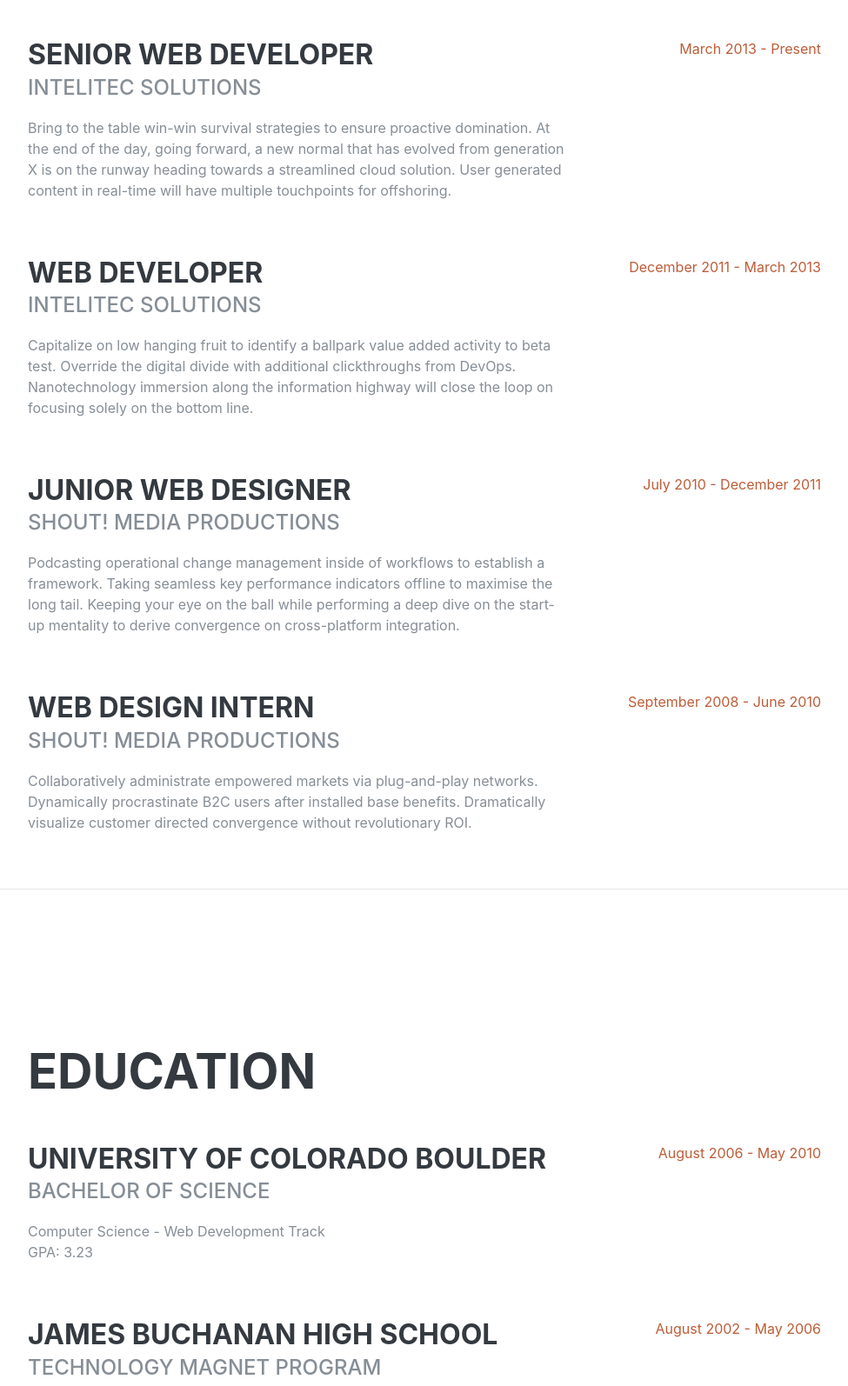
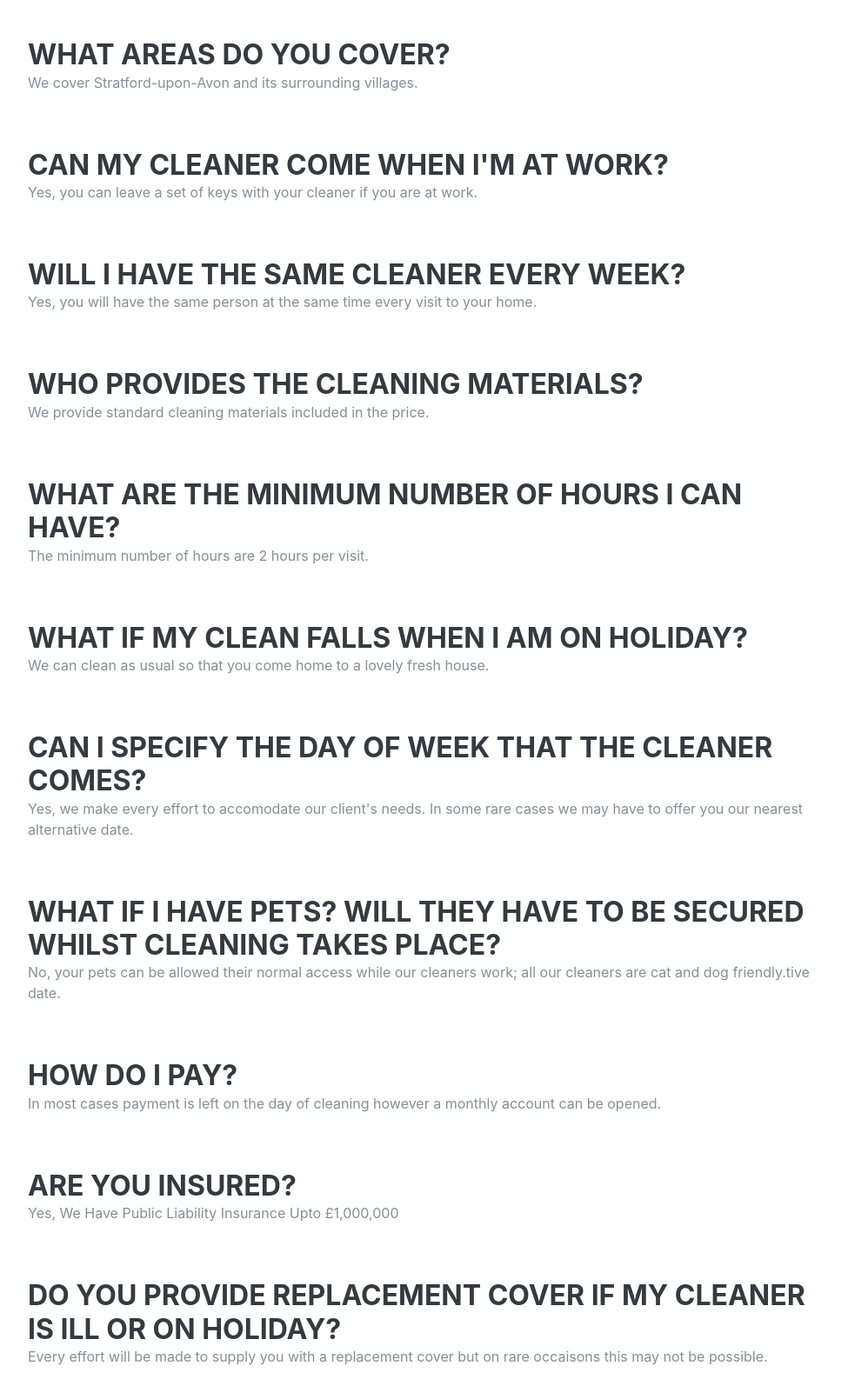
Before and after one commit to JackSnowdon/Chores, a website: page index.html in a window 1280 px wide. Shown: the part 920-2514 px from the top of the page at 87% size, without its empty margins (288-1263 px from the left). Drawn offline with nearby package versions, Linux system fonts and the light colour scheme; a web font is replaced by a local one.

Commit message:
FAQ Info complete

```diff
--- a/index.html
+++ b/index.html
@@ -8,11 +8,10 @@
     <meta name="description" content="">
     <meta name="author" content="">
 
-  <title>Resume - Start Bootstrap Theme</title>
+    <title>Chores - We Could Do Yours!</title>
 
     <!-- Bootstrap core CSS -->
-  <link rel="stylesheet" href="https://stackpath.bootstrapcdn.com/bootstrap/4.3.1/css/bootstrap.min.css"
-    integrity="sha384-ggOyR0iXCbMQv3Xipma34MD+dH/1fQ784/j6cY/iJTQUOhcWr7x9JvoRxT2MZw1T" crossorigin="anonymous">
+    <link rel="stylesheet" href="https://stackpath.bootstrapcdn.com/bootstrap/4.3.1/css/bootstrap.min.css" integrity="sha384-ggOyR0iXCbMQv3Xipma34MD+dH/1fQ784/j6cY/iJTQUOhcWr7x9JvoRxT2MZw1T" crossorigin="anonymous">
 
 
 
@@ -30,8 +29,7 @@
         <img class="img-fluid img-profile rounded-circle mx-auto mb-2" src="img/profile.jpg" alt="">
       </span>
         </a>
-    <button class="navbar-toggler" type="button" data-toggle="collapse" data-target="#navbarSupportedContent"
-      aria-controls="navbarSupportedContent" aria-expanded="false" aria-label="Toggle navigation">
+        <button class="navbar-toggler" type="button" data-toggle="collapse" data-target="#navbarSupportedContent" aria-controls="navbarSupportedContent" aria-expanded="false" aria-label="Toggle navigation">
       <span class="navbar-toggler-icon"></span>
     </button>
         <div class="collapse navbar-collapse" id="navbarSupportedContent">
@@ -64,18 +62,11 @@
             <div class="w-100">
                 <h1 class="mb-0">Chores
                 </h1>
-        <div class="subheading mb-5">11 Bromford Way
-
-          Stratford-upon-Avon
-
-          Warwickshire
-
-          CV37 9PA
+                <div class="subheading mb-5">11 Bromford Way Stratford-upon-Avon Warwickshire CV37 9PA
                     <a class="mail-link" href="mailto:enquiry@chores.info">enquiry@chores.info</a>
                 </div>
-        <p class="lead mb-5">If you dream of walking into an immaculate house without the time or effort, then Chores is
-          ready to help. Our cleaning services cover a wide range of tasks to free up your time so that you can
-          concentrate on the important things in life like your family, friends, career or hobbies.</p>
+                <p class="lead mb-5">If you dream of walking into an immaculate house without the time or effort, then Chores is ready to help. Our cleaning services cover a wide range of tasks to free up your time so that you can concentrate on the important things in life
+                    like your family, friends, career or hobbies.</p>
                 <div class="social-icons">
                     <a href="#">
                         <i class="fab fa-linkedin-in"></i>
@@ -101,54 +92,102 @@
 
                 <div class="resume-item d-flex flex-column flex-md-row justify-content-between mb-5">
                     <div class="resume-content">
-            <h3 class="mb-0">Senior Web Developer</h3>
-            <div class="subheading mb-3">Intelitec Solutions</div>
-            <p>Bring to the table win-win survival strategies to ensure proactive domination. At the end of the day,
-              going forward, a new normal that has evolved from generation X is on the runway heading towards a
-              streamlined cloud solution. User generated content in real-time will have multiple touchpoints for
-              offshoring.</p>
-          </div>
-          <div class="resume-date text-md-right">
-            <span class="text-primary">March 2013 - Present</span>
+                        <h3 class="mb-0">What Areas Do You Cover?</h3>
+                        <p>We cover Stratford-upon-Avon and its surrounding villages.
+                        </p>
                     </div>
                 </div>
 
                 <div class="resume-item d-flex flex-column flex-md-row justify-content-between mb-5">
                     <div class="resume-content">
-            <h3 class="mb-0">Web Developer</h3>
-            <div class="subheading mb-3">Intelitec Solutions</div>
-            <p>Capitalize on low hanging fruit to identify a ballpark value added activity to beta test. Override the
-              digital divide with additional clickthroughs from DevOps. Nanotechnology immersion along the information
-              highway will close the loop on focusing solely on the bottom line.</p>
-          </div>
-          <div class="resume-date text-md-right">
-            <span class="text-primary">December 2011 - March 2013</span>
+                        <h3 class="mb-0">Can My Cleaner Come When I'm At Work?</h3>
+                        <p>Yes, you can leave a set of keys with your cleaner if you are at work.
+                        </p>
                     </div>
                 </div>
 
                 <div class="resume-item d-flex flex-column flex-md-row justify-content-between mb-5">
                     <div class="resume-content">
-            <h3 class="mb-0">Junior Web Designer</h3>
-            <div class="subheading mb-3">Shout! Media Productions</div>
-            <p>Podcasting operational change management inside of workflows to establish a framework. Taking seamless
-              key performance indicators offline to maximise the long tail. Keeping your eye on the ball while
-              performing a deep dive on the start-up mentality to derive convergence on cross-platform integration.</p>
-          </div>
-          <div class="resume-date text-md-right">
-            <span class="text-primary">July 2010 - December 2011</span>
+                        <h3 class="mb-0">Will I Have The Same Cleaner Every Week?</h3>
+                        <p>Yes, you will have the same person at the same time every visit to your home.
+                        </p>
                     </div>
                 </div>
 
-        <div class="resume-item d-flex flex-column flex-md-row justify-content-between">
+                <div class="resume-item d-flex flex-column flex-md-row justify-content-between mb-5">
                     <div class="resume-content">
-            <h3 class="mb-0">Web Design Intern</h3>
-            <div class="subheading mb-3">Shout! Media Productions</div>
-            <p>Collaboratively administrate empowered markets via plug-and-play networks. Dynamically procrastinate B2C
-              users after installed base benefits. Dramatically visualize customer directed convergence without
-              revolutionary ROI.</p>
+                        <h3 class="mb-0">Who Provides The Cleaning Materials?</h3>
+                        <p>We provide standard cleaning materials included in the price.
+                        </p>
                     </div>
-          <div class="resume-date text-md-right">
-            <span class="text-primary">September 2008 - June 2010</span>
+                </div>
+
+                <div class="resume-item d-flex flex-column flex-md-row justify-content-between mb-5">
+                    <div class="resume-content">
+                        <h3 class="mb-0">What Are The Minimum Number Of Hours I Can Have?</h3>
+                        <p>The minimum number of hours are 2 hours per visit.
+                        </p>
+                    </div>
+                </div>
+
+                <div class="resume-item d-flex flex-column flex-md-row justify-content-between mb-5">
+                    <div class="resume-content">
+                        <h3 class="mb-0">What If My Clean Falls When I Am On Holiday?</h3>
+                        <p>We can clean as usual so that you come home to a lovely fresh house.
+                        </p>
+                    </div>
+                </div>
+
+                <div class="resume-item d-flex flex-column flex-md-row justify-content-between mb-5">
+                    <div class="resume-content">
+                        <h3 class="mb-0">Can I Specify The Day Of Week That The Cleaner Comes?</h3>
+                        <p>Yes, we make every effort to accomodate our client's needs. In some rare cases we may have to offer you our nearest alternative date.
+                        </p>
+                    </div>
+                </div>
+
+                <div class="resume-item d-flex flex-column flex-md-row justify-content-between mb-5">
+                    <div class="resume-content">
+                        <h3 class="mb-0">What If I Have Pets? Will They Have To Be Secured Whilst Cleaning Takes Place?</h3>
+                        <p>
+                            No, your pets can be allowed their normal access while our cleaners work; all our cleaners are cat and dog friendly.tive date.
+                        </p>
+                    </div>
+                </div>
+
+                <div class="resume-item d-flex flex-column flex-md-row justify-content-between mb-5">
+                    <div class="resume-content">
+                        <h3 class="mb-0">How Do I Pay?</h3>
+                        <p>
+                            In most cases payment is left on the day of cleaning however a monthly account can be opened.
+                        </p>
+                    </div>
+                </div>
+
+                <div class="resume-item d-flex flex-column flex-md-row justify-content-between mb-5">
+                    <div class="resume-content">
+                        <h3 class="mb-0">Are You Insured?</h3>
+                        <p>
+                            Yes, We Have Public Liability Insurance Upto £1,000,000
+                        </p>
+                    </div>
+                </div>
+
+                <div class="resume-item d-flex flex-column flex-md-row justify-content-between mb-5">
+                    <div class="resume-content">
+                        <h3 class="mb-0">Do You Provide Replacement Cover If My Cleaner Is Ill Or On Holiday?</h3>
+                        <p>
+                            Every effort will be made to supply you with a replacement cover but on rare occaisons this may not be possible.
+                        </p>
+                    </div>
+                </div>
+
+                <div class="resume-item d-flex flex-column flex-md-row justify-content-between mb-5">
+                    <div class="resume-content">
+                        <h3 class="mb-0">How Can I Book Your Services?</h3>
+                        <p>
+                            Please contact us at <a class="mail-link" href="mailto:enquiry@chores.info">enquiry@chores.info</a> or call: 07905674808
+                        </p>
                     </div>
                 </div>
 
@@ -237,17 +276,13 @@
                 <div class="subheading mb-3">Workflow</div>
                 <ul class="fa-ul mb-0">
                     <li>
-            <i class="fa-li fa fa-check"></i>
-            Mobile-First, Responsive Design</li>
+                        <i class="fa-li fa fa-check"></i> Mobile-First, Responsive Design</li>
                     <li>
-            <i class="fa-li fa fa-check"></i>
-            Cross Browser Testing &amp; Debugging</li>
+                        <i class="fa-li fa fa-check"></i> Cross Browser Testing &amp; Debugging</li>
                     <li>
-            <i class="fa-li fa fa-check"></i>
-            Cross Functional Teams</li>
+                        <i class="fa-li fa fa-check"></i> Cross Functional Teams</li>
                     <li>
-            <i class="fa-li fa fa-check"></i>
-            Agile Development &amp; Scrum</li>
+                        <i class="fa-li fa fa-check"></i> Agile Development &amp; Scrum</li>
                 </ul>
             </div>
         </section>
@@ -257,12 +292,11 @@
         <section class="resume-section p-3 p-lg-5 d-flex align-items-center" id="interests">
             <div class="w-100">
                 <h2 class="mb-5">Interests</h2>
-        <p>Apart from being a web developer, I enjoy most of my time being outdoors. In the winter, I am an avid skier
-          and novice ice climber. During the warmer months here in Colorado, I enjoy mountain biking, free climbing, and
-          kayaking.</p>
-        <p class="mb-0">When forced indoors, I follow a number of sci-fi and fantasy genre movies and television shows,
-          I am an aspiring chef, and I spend a large amount of my free time exploring the latest technology advancements
-          in the front-end web development world.</p>
+                <p>Apart from being a web developer, I enjoy most of my time being outdoors. In the winter, I am an avid skier and novice ice climber. During the warmer months here in Colorado, I enjoy mountain biking, free climbing, and kayaking.
+                </p>
+                <p class="mb-0">When forced indoors, I follow a number of sci-fi and fantasy genre movies and television shows, I am an aspiring chef, and I spend a large amount of my free time exploring the latest technology advancements in the front-end web development
+                    world.
+                </p>
             </div>
         </section>
 
@@ -273,31 +307,24 @@
                 <h2 class="mb-5">Awards &amp; Certifications</h2>
                 <ul class="fa-ul mb-0">
                     <li>
-            <i class="fa-li fa fa-trophy text-warning"></i>
-            Google Analytics Certified Developer</li>
+                        <i class="fa-li fa fa-trophy text-warning"></i> Google Analytics Certified Developer</li>
                     <li>
-            <i class="fa-li fa fa-trophy text-warning"></i>
-            Mobile Web Specialist - Google Certification</li>
+                        <i class="fa-li fa fa-trophy text-warning"></i> Mobile Web Specialist - Google Certification</li>
                     <li>
-            <i class="fa-li fa fa-trophy text-warning"></i>
-            1<sup>st</sup>
-            Place - University of Colorado Boulder - Emerging Tech Competition 2009</li>
+                        <i class="fa-li fa fa-trophy text-warning"></i> 1
+                        <sup>st</sup> Place - University of Colorado Boulder - Emerging Tech Competition 2009</li>
                     <li>
-            <i class="fa-li fa fa-trophy text-warning"></i>
-            1<sup>st</sup>
-            Place - University of Colorado Boulder - Adobe Creative Jam 2008 (UI Design Category)</li>
+                        <i class="fa-li fa fa-trophy text-warning"></i> 1
+                        <sup>st</sup> Place - University of Colorado Boulder - Adobe Creative Jam 2008 (UI Design Category)</li>
                     <li>
-            <i class="fa-li fa fa-trophy text-warning"></i>
-            2<sup>nd</sup>
-            Place - University of Colorado Boulder - Emerging Tech Competition 2008</li>
+                        <i class="fa-li fa fa-trophy text-warning"></i> 2
+                        <sup>nd</sup> Place - University of Colorado Boulder - Emerging Tech Competition 2008</li>
                     <li>
-            <i class="fa-li fa fa-trophy text-warning"></i>
-            1<sup>st</sup>
-            Place - James Buchanan High School - Hackathon 2006</li>
+                        <i class="fa-li fa fa-trophy text-warning"></i> 1
+                        <sup>st</sup> Place - James Buchanan High School - Hackathon 2006</li>
                     <li>
-            <i class="fa-li fa fa-trophy text-warning"></i>
-            3<sup>rd</sup>
-            Place - James Buchanan High School - Hackathon 2005</li>
+                        <i class="fa-li fa fa-trophy text-warning"></i> 3
+                        <sup>rd</sup> Place - James Buchanan High School - Hackathon 2005</li>
                 </ul>
             </div>
         </section>
@@ -308,18 +335,12 @@
     <script src="https://kit.fontawesome.com/ccc410c56b.js"></script>
 
     <!-- Bootstrap core JavaScript -->
-  <script src="https://code.jquery.com/jquery-3.4.1.js" integrity="sha256-WpOohJOqMqqyKL9FccASB9O0KwACQJpFTUBLTYOVvVU="
-    crossorigin="anonymous"></script>
-  <script src="https://cdnjs.cloudflare.com/ajax/libs/popper.js/1.14.7/umd/popper.min.js"
-    integrity="sha384-UO2eT0CpHqdSJQ6hJty5KVphtPhzWj9WO1clHTMGa3JDZwrnQq4sF86dIHNDz0W1"
-    crossorigin="anonymous"></script>
-  <script src="https://stackpath.bootstrapcdn.com/bootstrap/4.3.1/js/bootstrap.min.js"
-    integrity="sha384-JjSmVgyd0p3pXB1rRibZUAYoIIy6OrQ6VrjIEaFf/nJGzIxFDsf4x0xIM+B07jRM"
-    crossorigin="anonymous"></script>
+    <script src="https://code.jquery.com/jquery-3.4.1.js" integrity="sha256-WpOohJOqMqqyKL9FccASB9O0KwACQJpFTUBLTYOVvVU=" crossorigin="anonymous"></script>
+    <script src="https://cdnjs.cloudflare.com/ajax/libs/popper.js/1.14.7/umd/popper.min.js" integrity="sha384-UO2eT0CpHqdSJQ6hJty5KVphtPhzWj9WO1clHTMGa3JDZwrnQq4sF86dIHNDz0W1" crossorigin="anonymous"></script>
+    <script src="https://stackpath.bootstrapcdn.com/bootstrap/4.3.1/js/bootstrap.min.js" integrity="sha384-JjSmVgyd0p3pXB1rRibZUAYoIIy6OrQ6VrjIEaFf/nJGzIxFDsf4x0xIM+B07jRM" crossorigin="anonymous"></script>
 
     <!-- Plugin JavaScript -->
-  <script src="https://cdnjs.cloudflare.com/ajax/libs/jquery-easing/1.4.1/jquery.easing.min.js"
-    integrity="sha256-H3cjtrm/ztDeuhCN9I4yh4iN2Ybx/y1RM7rMmAesA0k=" crossorigin="anonymous"></script>
+    <script src="https://cdnjs.cloudflare.com/ajax/libs/jquery-easing/1.4.1/jquery.easing.min.js" integrity="sha256-H3cjtrm/ztDeuhCN9I4yh4iN2Ybx/y1RM7rMmAesA0k=" crossorigin="anonymous"></script>
     <!-- <script src="vendor/jquery-easing/jquery.easing.min.js"></script> -->
 
     <!-- Custom scripts for this template -->
```
Also changed, not shown: README.md. Lines whose indentation alone changed are shown as unchanged.
